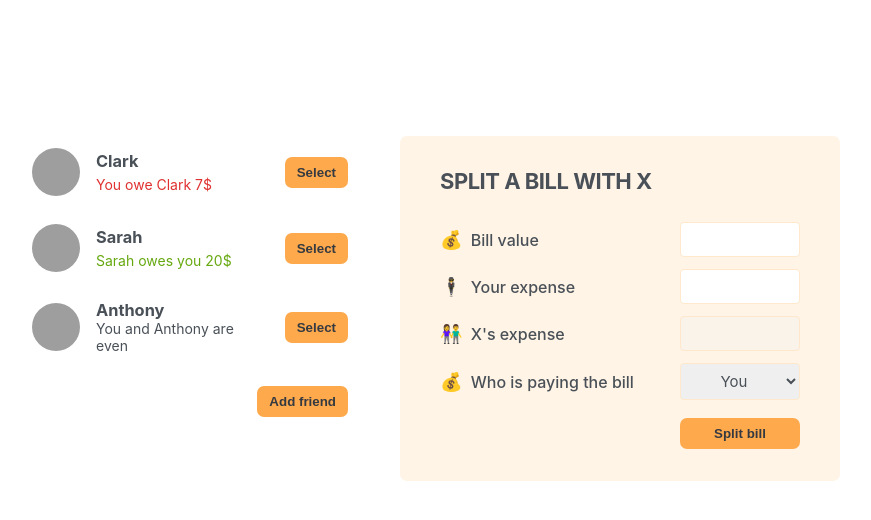
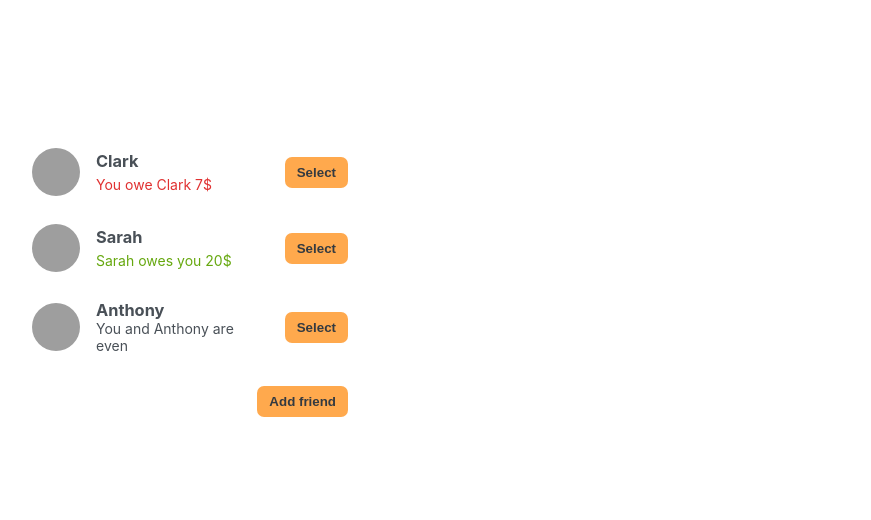
Before and after one commit to Skomorac/eat-n-split-react, a React (Create React App) app: page / in a window 1280 px wide. Shown: the top 520 px of the page, without its empty margins (210-1081 px from the left). Built offline with nearby package versions, Linux system fonts and the light colour scheme; grey boxes are pictures that could not be loaded.

Commit message:
selecting a friend functionality

```diff
--- a/src/App.js
+++ b/src/App.js
@@ -32,6 +32,7 @@
 export default function App() {
   const [friends, setFriends] = useState(initialFriends);
   const [showAddFriend, setShowAddFriend] = useState(false);
+  const [selectedFriend, setSelectedFriend] = useState(null);
 
   function handleShowAddFriend() {
     setShowAddFriend((show) => !show);
@@ -42,33 +43,51 @@
     setShowAddFriend(false);
   }
 
+  function handleSelection(friend) {
+    setSelectedFriend((cur) => (cur?.id === friend.id ? null : friend));
+    setShowAddFriend(false);
+  }
+
   return (
     <div className="app">
       <div className="sidebar">
-        <FriendsList friends={friends} />
+        <FriendsList
+          friends={friends}
+          selectedFriend={selectedFriend}
+          onSelection={handleSelection}
+        />
+
         {showAddFriend && <FormAddFriend onAddFriend={handleAddFriend} />}
+
         <Button onClick={handleShowAddFriend}>
           {showAddFriend ? "Close" : "Add friend"}
         </Button>
       </div>
-      <FormSplitBill></FormSplitBill>
+      {selectedFriend && <FormSplitBill selectedFriend={selectedFriend} />}
     </div>
   );
 }
 
-function FriendsList({ friends }) {
+function FriendsList({ friends, onSelection, selectedFriend }) {
   return (
     <ul>
       {friends.map((friend) => (
-        <Friend friend={friend} key={friend.id} />
+        <Friend
+          friend={friend}
+          key={friend.id}
+          selectedFriend={selectedFriend}
+          onSelection={onSelection}
+        />
       ))}
     </ul>
   );
 }
 
-function Friend({ friend }) {
+function Friend({ friend, onSelection, selectedFriend }) {
+  const isSelected = selectedFriend?.id === friend.id;
+
   return (
-    <li>
+    <li className={isSelected ? "selected" : ""}>
       <img src={friend.image} alt={friend.name} />
       <h3>{friend.name}</h3>
       {friend.balance < 0 && (
@@ -84,7 +103,9 @@
 
       {friend.balance === 0 && <p>You and {friend.name} are even</p>}
 
-      <Button>Select</Button>
+      <Button onClick={() => onSelection(friend)}>
+        {!isSelected ? "Select" : "Close"}
+      </Button>
     </li>
   );
 }
@@ -133,10 +154,10 @@
   );
 }
 
-function FormSplitBill() {
+function FormSplitBill({ selectedFriend }) {
   return (
     <form className="form-split-bill">
-      <h2>Split a bill with X</h2>
+      <h2>Split a bill with {selectedFriend.name}</h2>
 
       <label>💰 Bill value</label>
       <input type="text"></input>
@@ -144,13 +165,13 @@
       <label>🕴️ Your expense</label>
       <input type="text"></input>
 
-      <label>👫 X's expense</label>
+      <label>👫 {selectedFriend.name}'s expense</label>
       <input type="text" disabled></input>
 
       <label>💰 Who is paying the bill</label>
       <select>
         <option value="user">You</option>
-        <option value="friend">X</option>
+        <option value="friend">{selectedFriend.name}</option>
       </select>
 
       <Button>Split bill</Button>
```
